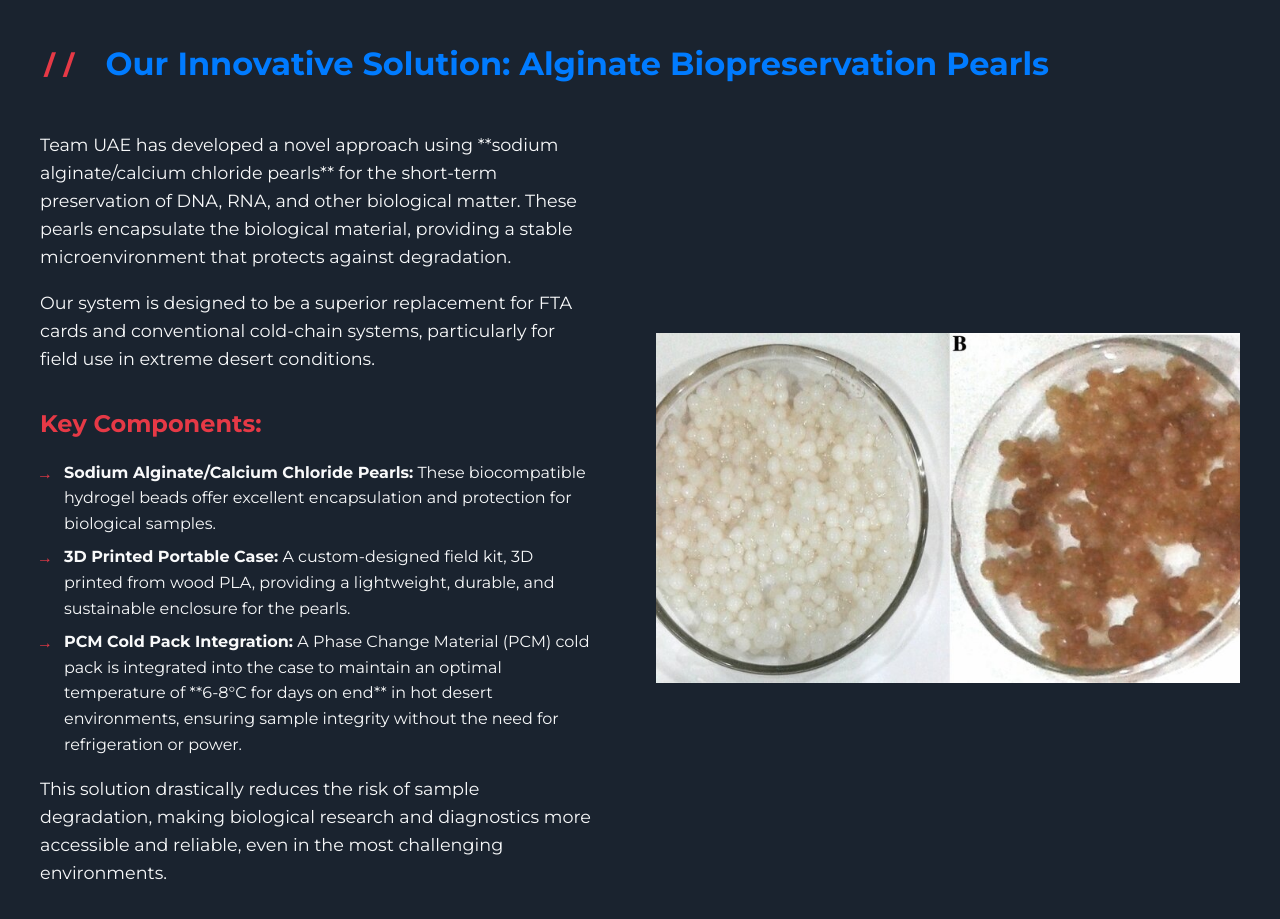
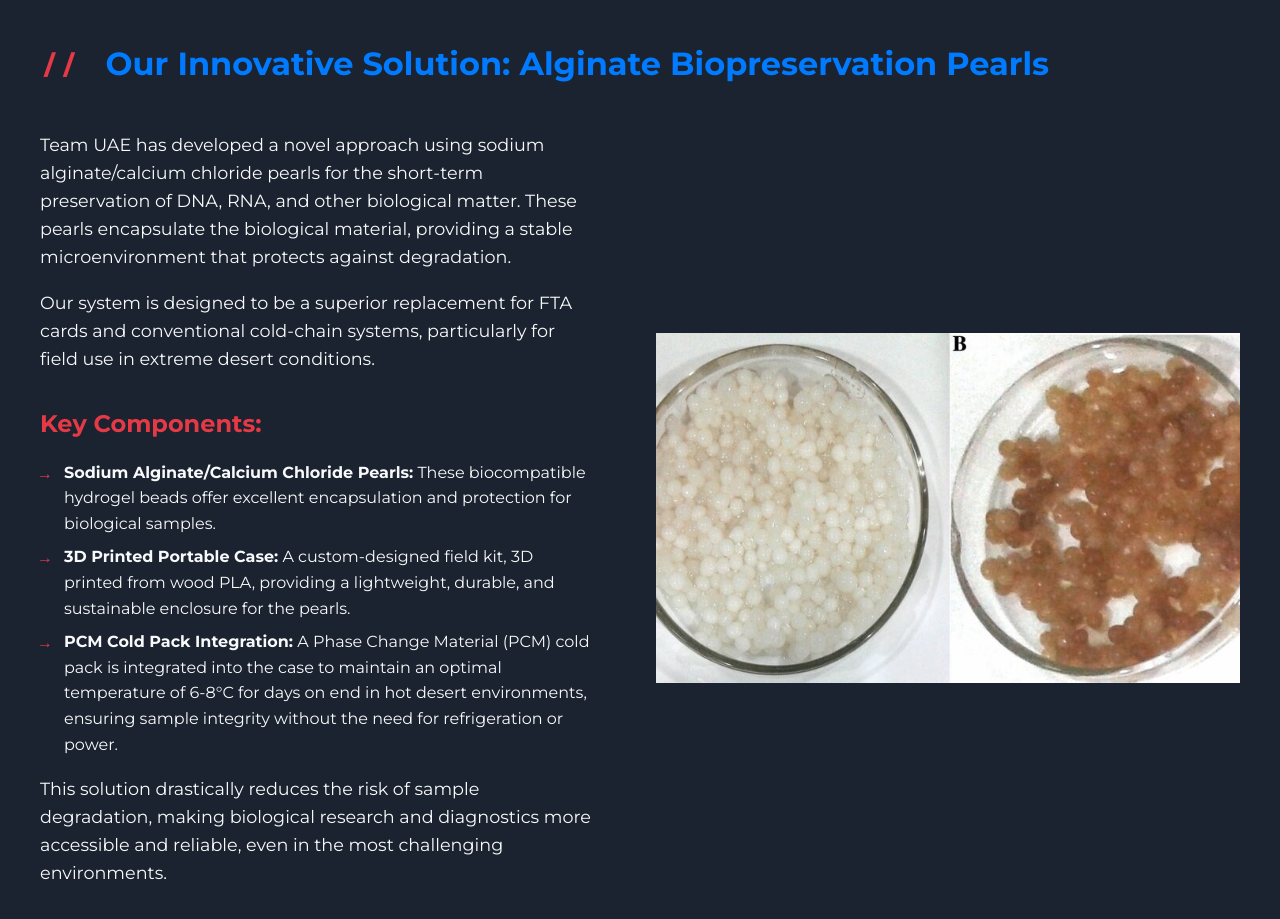
Before and after one commit to FGC-TeamUAE/FGC-TeamUAE.github.io, a plain HTML site: page nte-solution.html in a window 1280 px wide. Shown: the part 900-1819 px from the top of the page. Drawn offline with Linux system fonts and the light colour scheme.

Commit message:
Update nte-solution.html

```diff
--- a/nte-solution.html
+++ b/nte-solution.html
@@ -63,13 +63,13 @@
                 <h3 class="section-sub-title">Our Innovative Solution: Alginate Biopreservation Pearls</h3>
                 <div class="solution-grid">
                     <div class="solution-text">
-                        <p>Team UAE has developed a novel approach using **sodium alginate/calcium chloride pearls** for the short-term preservation of DNA, RNA, and other biological matter. These pearls encapsulate the biological material, providing a stable microenvironment that protects against degradation.</p>
+                        <p>Team UAE has developed a novel approach using sodium alginate/calcium chloride pearls for the short-term preservation of DNA, RNA, and other biological matter. These pearls encapsulate the biological material, providing a stable microenvironment that protects against degradation.</p>
                         <p>Our system is designed to be a superior replacement for FTA cards and conventional cold-chain systems, particularly for field use in extreme desert conditions.</p>
                         <h4>Key Components:</h4>
                         <ul>
                             <li><strong>Sodium Alginate/Calcium Chloride Pearls:</strong> These biocompatible hydrogel beads offer excellent encapsulation and protection for biological samples.</li>
                             <li><strong>3D Printed Portable Case:</strong> A custom-designed field kit, 3D printed from wood PLA, providing a lightweight, durable, and sustainable enclosure for the pearls.</li>
-                            <li><strong>PCM Cold Pack Integration:</strong> A Phase Change Material (PCM) cold pack is integrated into the case to maintain an optimal temperature of **6-8°C for days on end** in hot desert environments, ensuring sample integrity without the need for refrigeration or power.</li>
+                            <li><strong>PCM Cold Pack Integration:</strong> A Phase Change Material (PCM) cold pack is integrated into the case to maintain an optimal temperature of 6-8°C for days on end in hot desert environments, ensuring sample integrity without the need for refrigeration or power.</li>
                         </ul>
                         <p>This solution drastically reduces the risk of sample degradation, making biological research and diagnostics more accessible and reliable, even in the most challenging environments.</p>
                     </div>
```
